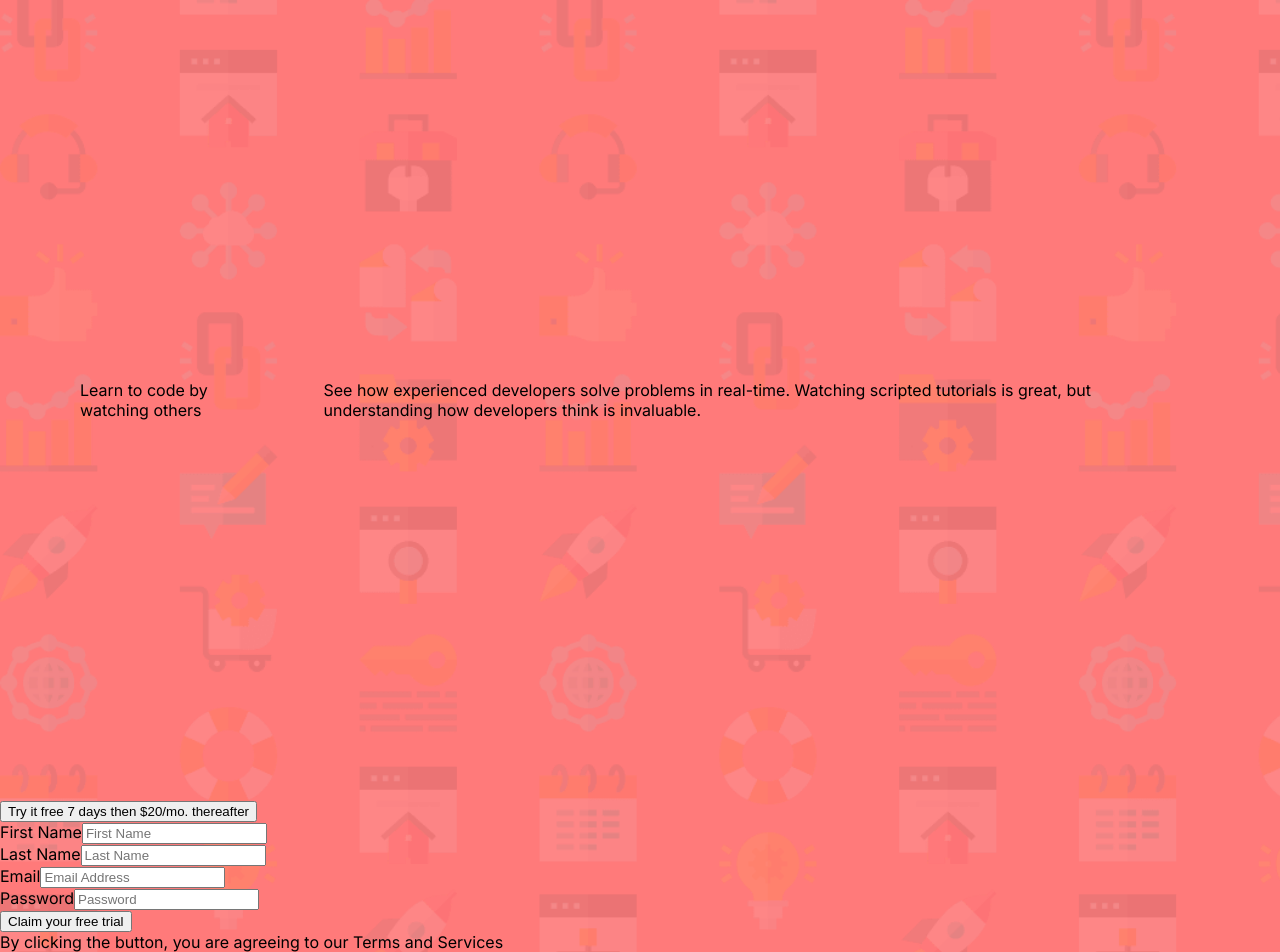
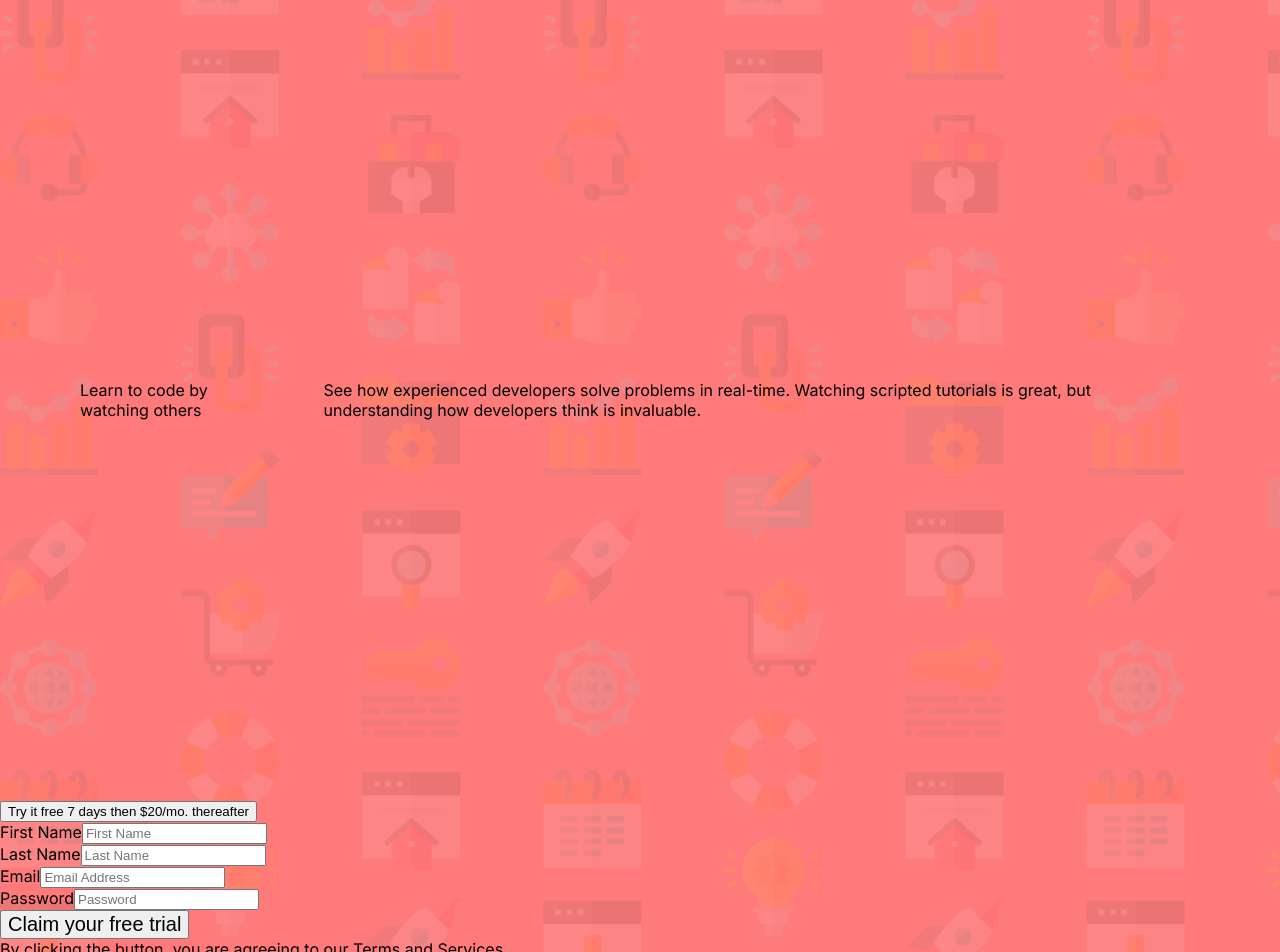
Before and after one commit to durgeshraju/Intro-component-with-signup-form-ReactJS, a React (Create React App) app: page / in a window 1280 px wide. Shown: the top 952 px of the page. Built offline with nearby package versions, Linux system fonts and the light colour scheme.

Commit message:
added few more props..

```diff
--- a/src/ComponentUILibrary/Button.js
+++ b/src/ComponentUILibrary/Button.js
@@ -1,7 +1,7 @@
 import React from 'react';
 import classNames from 'classnames';
 
-const Button = ({ boldText, normalText, color, type, className, onClick }) => {
+const Button = ({ boldText, normalText, color, type, className, onClick, fontSize}) => {
   const classes = classNames('button', {
     'button--primary': color === 'primary',
     'button--secondary': color === 'secondary',
@@ -9,7 +9,7 @@
   });
 
   return (
-    <button type={type} className={classes} onClick={onClick}>
+    <button type={type} className={classes} onClick={onClick} style={{fontSize}}>
       <span><strong>{boldText}</strong> <span>{normalText}</span></span>
     </button>
   );
```
